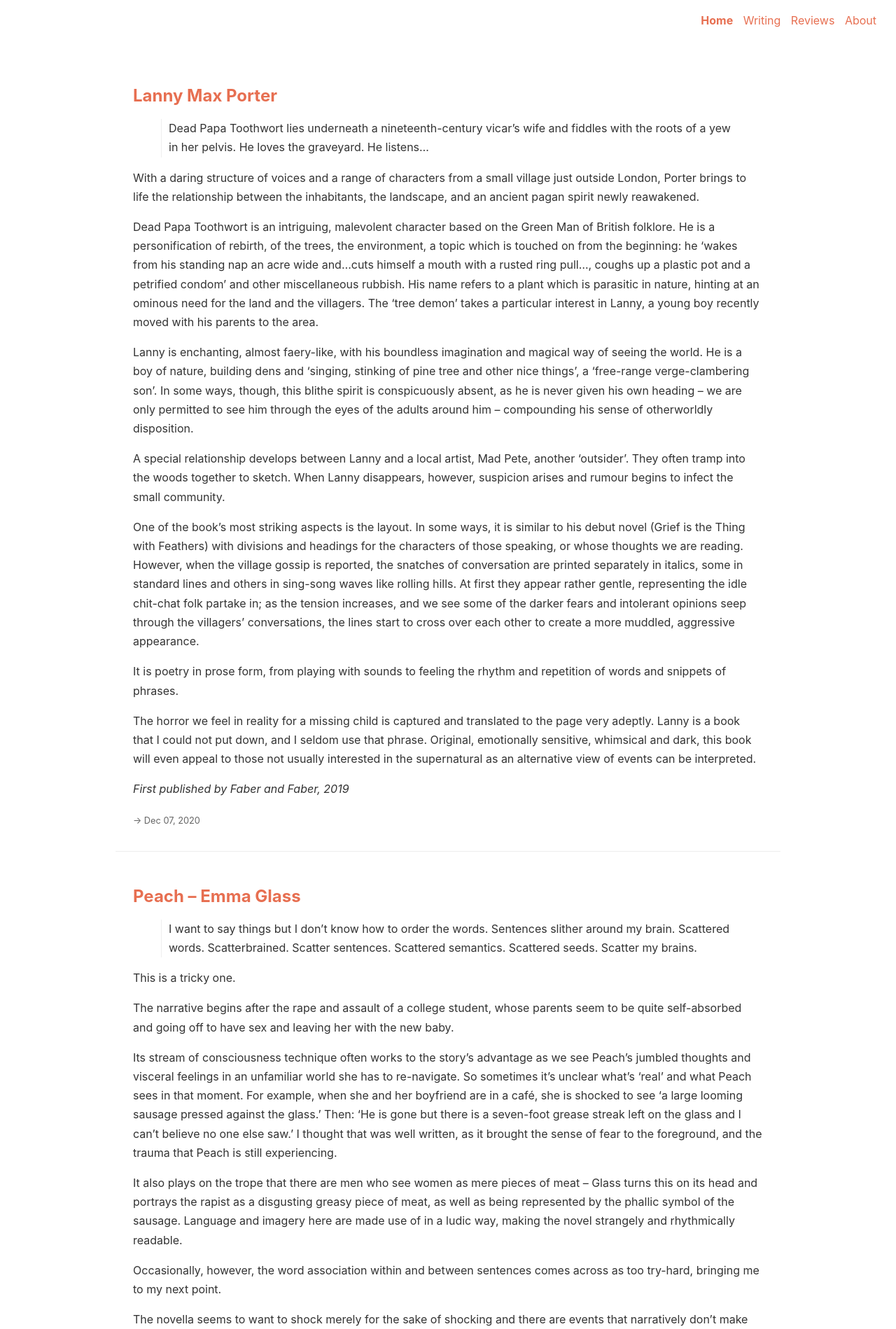
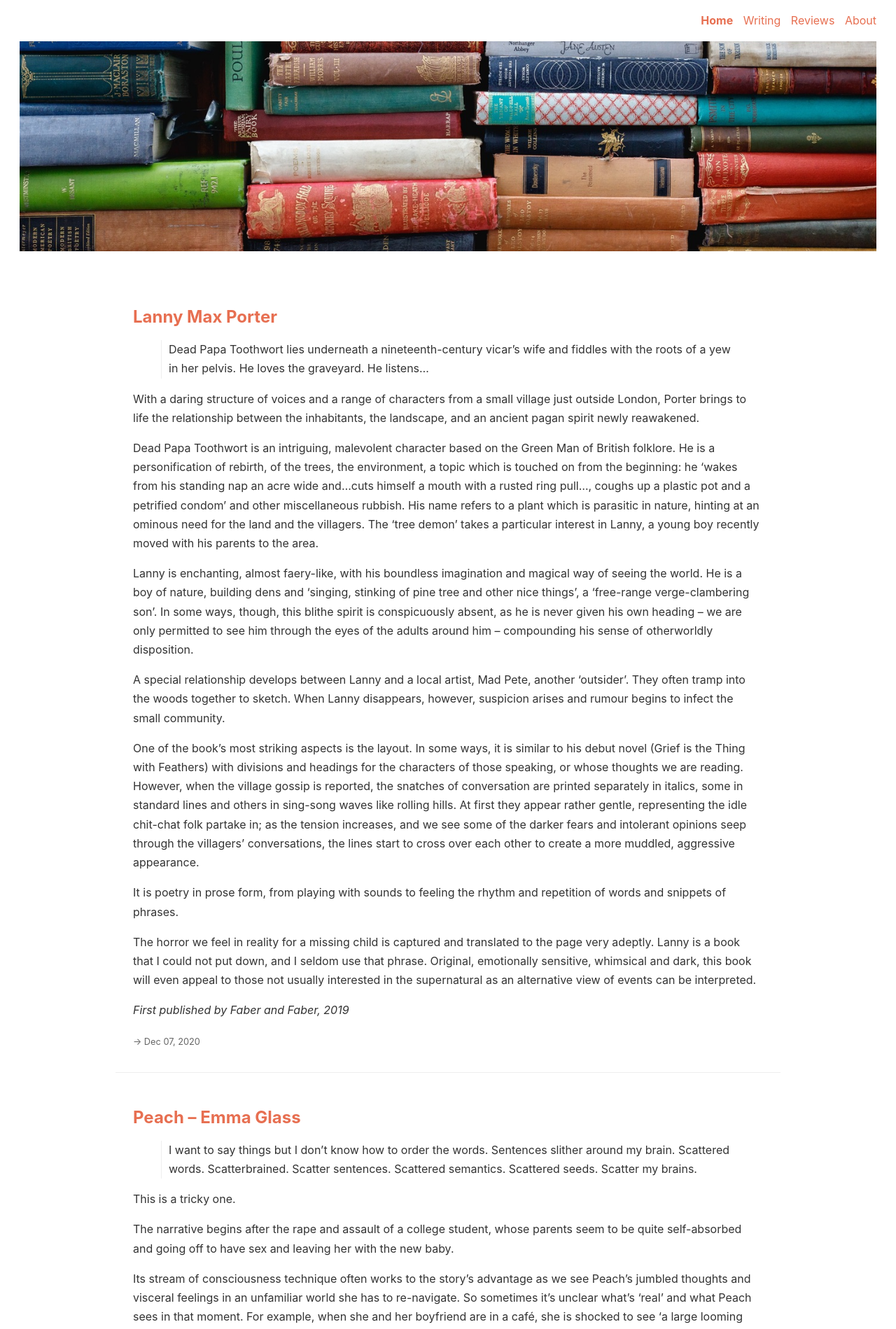
Before and after one commit to coffeewhisky/coffeewhisky.github.io, a Jekyll site: the page built from index.html, in a window 1280 px wide. Shown: the top 1899 px of the page at 70% size. Built offline with Jekyll 4.4.1, drawn with Linux system fonts in a browser that asks for light colours; the list of posts is cut into pages by our own code.

Commit message:
Update header.html

```diff
--- a/_includes/header.html
+++ b/_includes/header.html
@@ -20,7 +20,7 @@
   {% if page.cover %}
     <div class="cover" style="background: url(/images/cover/{{ page.cover }}.jpg}.jpg) 50% 50% / cover #0d0501;"></div>
     {% else %}
-    <div style="background: url(/images/cover/books.jpg) 50% 50% / cover #0d0501;"></div>
+    <div class="cover" style="background: url(/images/cover/books.jpg) 50% 50% / cover #0d0501;"></div>
     {% endif %}
 
   </header>
```
